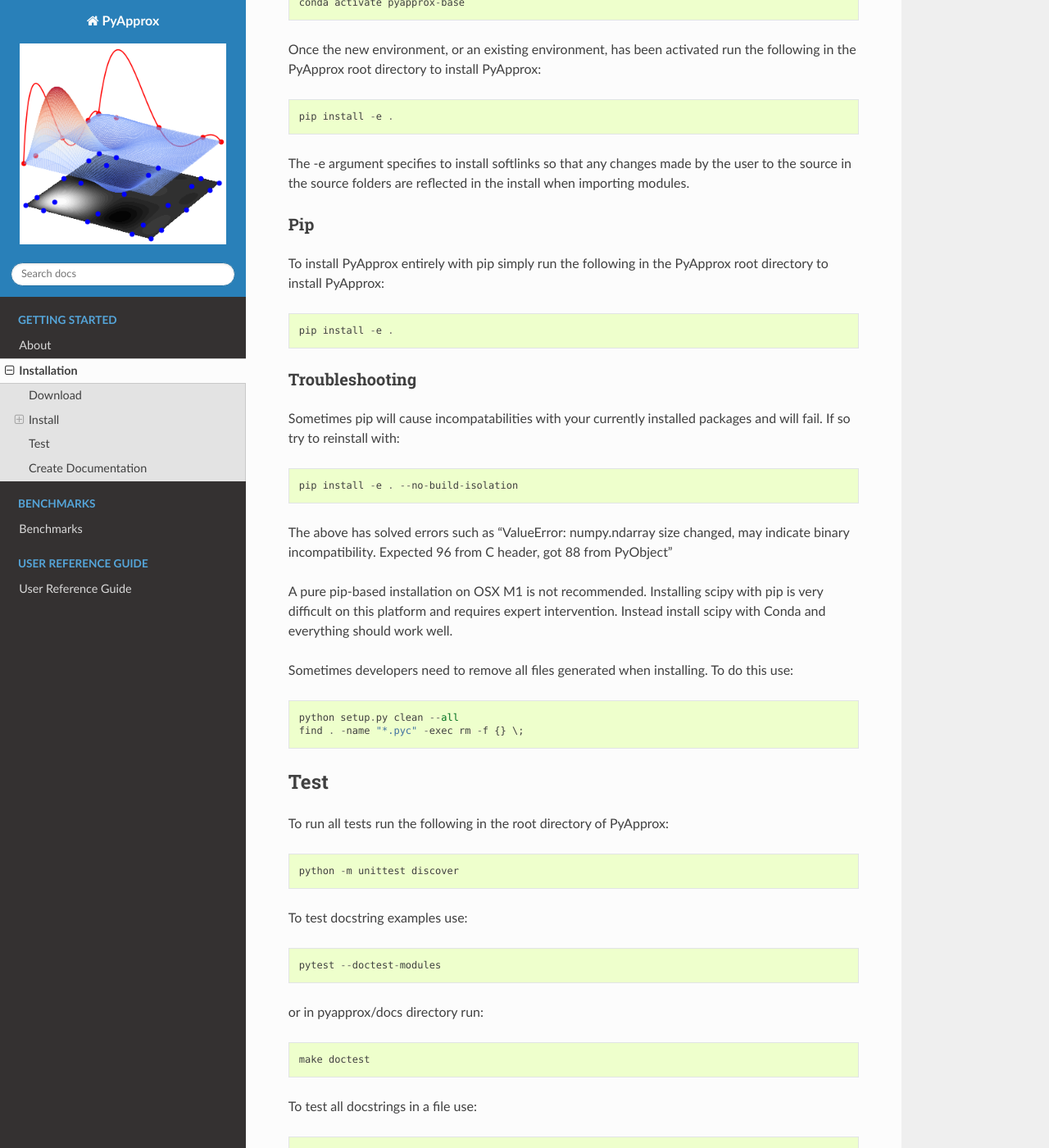
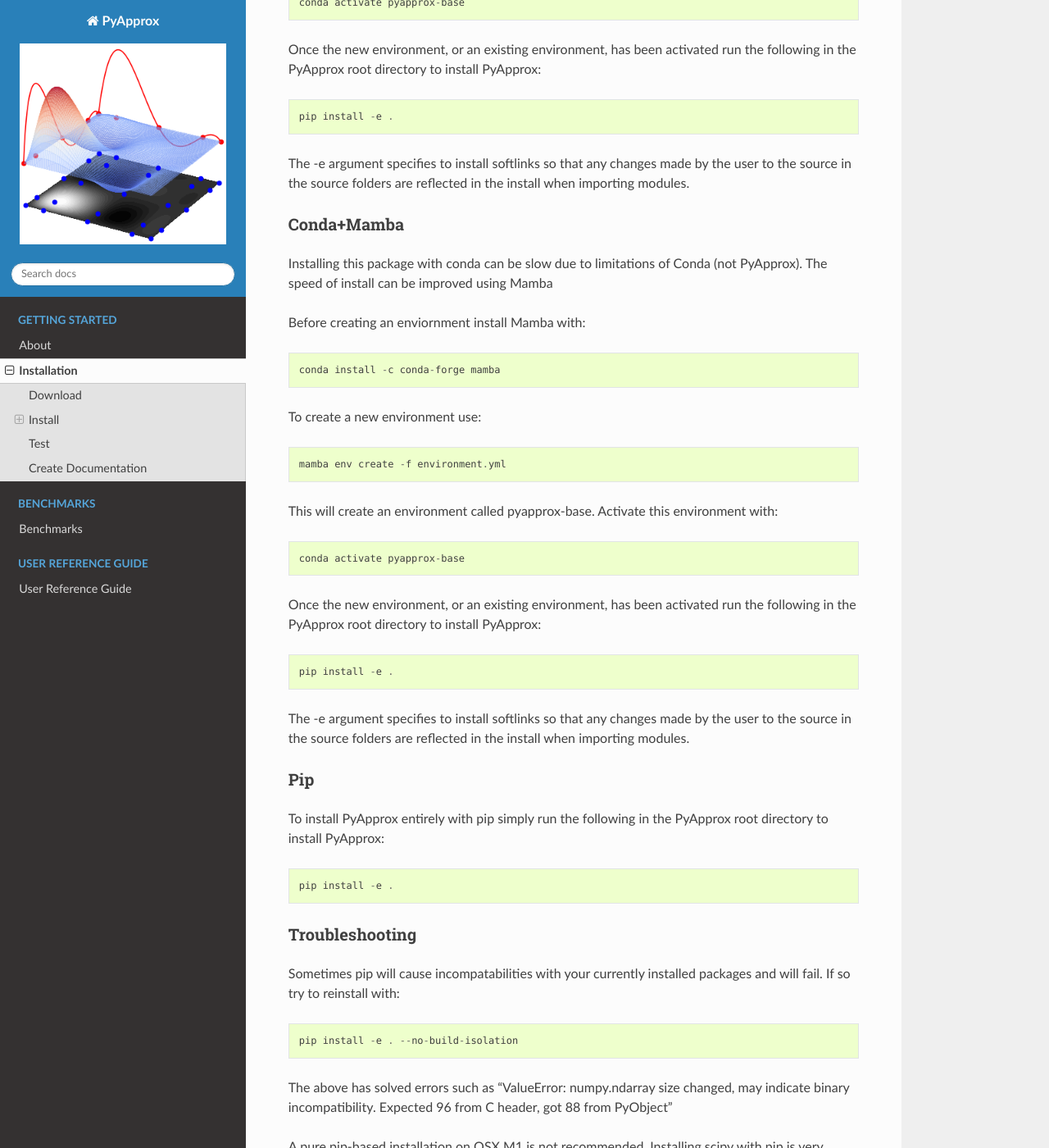
Before and after one commit to sandialabs/pyapprox, a Sphinx documentation site: the page built from docs/source/install.rst, in a window 1280 px wide and 1400 px high, scrolled down 857 px. Shown: the whole window at 82% size. Built offline with Sphinx 7.4.7 and the Read the Docs theme 2.0.0, drawn with Linux system fonts in a browser that asks for light colours; pages that are not in the unit, such as notebooks, are missing from menus.

```diff
--- a/docs/source/install.rst
+++ b/docs/source/install.rst
@@ -21,6 +21,28 @@ The most robust way to install PyApprox is to create a new environment. Pyapprox
 To create a new environment use::
 
     conda env create -f environment.yml
+
+This will create an environment called pyapprox-base. Activate this environment with::
+
+    conda activate pyapprox-base
+
+Once the new environment, or an existing environment, has been activated run the following in the PyApprox root directory to install PyApprox::
+
+    pip install -e .
+
+The -e argument specifies to install softlinks so that any changes made by the user to the source in the source folders are reflected in the install when importing modules.
+
+Conda+Mamba
+^^^^^^^^^^^
+Installing this package with conda can be slow due to limitations of Conda (not PyApprox). The speed of install can be improved using Mamba
+
+Before creating an enviornment install Mamba with::
+
+    conda install -c conda-forge mamba
+
+To create a new environment use::
+
+    mamba env create -f environment.yml
 
 This will create an environment called pyapprox-base. Activate this environment with::
 
```
Also changed, not shown: 6 other files.
